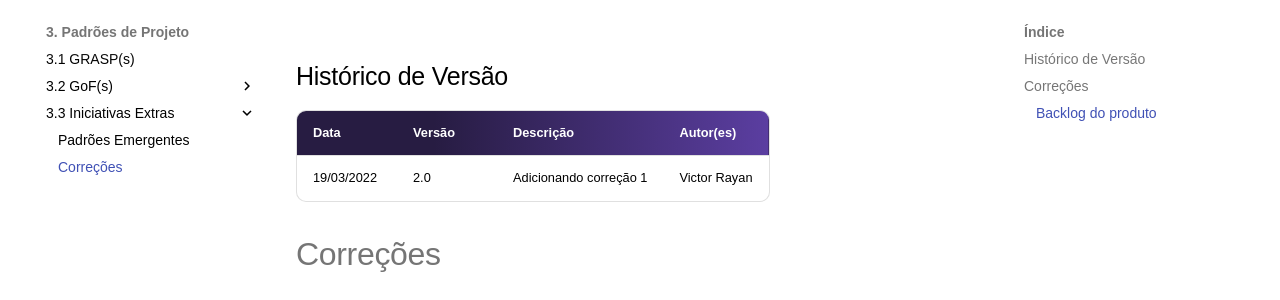
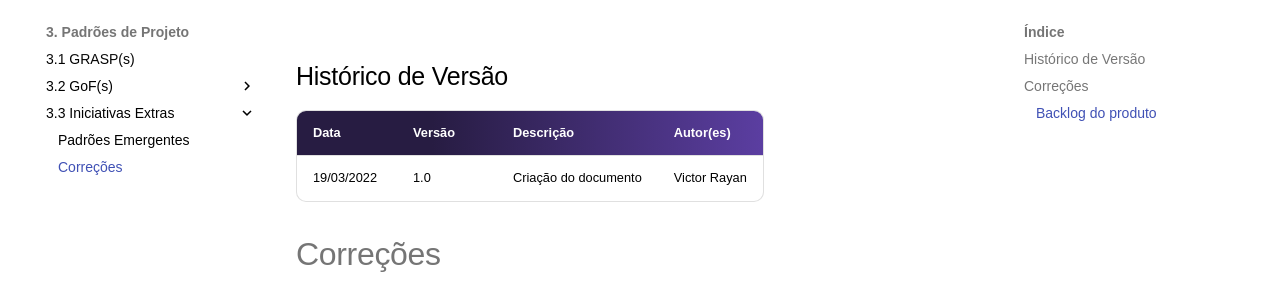
Before and after one commit to UnBArqDsw2021-2/2021.2_G7_-AluguelKitsFesta, an MkDocs documentation site: the page built from docs/padrao/correcoes.md, in a window 1280 px wide and 1031 px high. Shown: the part 127-427 px from the top of the window. Built offline with MkDocs 1.6.1 and Material for MkDocs 9.7.7, drawn with Linux system fonts in a browser that asks for light colours; comment, search, counter and statistics services are not loaded.

Commit message:
update correcoes.md

```diff
--- a/docs/padrao/correcoes.md
+++ b/docs/padrao/correcoes.md
@@ -2,7 +2,7 @@
 
 | Data       | Versão | Descrição                         | Autor(es)    |
 | ---------- | ------ | --------------------------------- | ------------ |
-| 19/03/2022 | 2.0    | Adicionando correção 1            | Victor Rayan |
+| 19/03/2022 | 1.0    | Criação do documento            | Victor Rayan |
 
 # Correções
 
```
